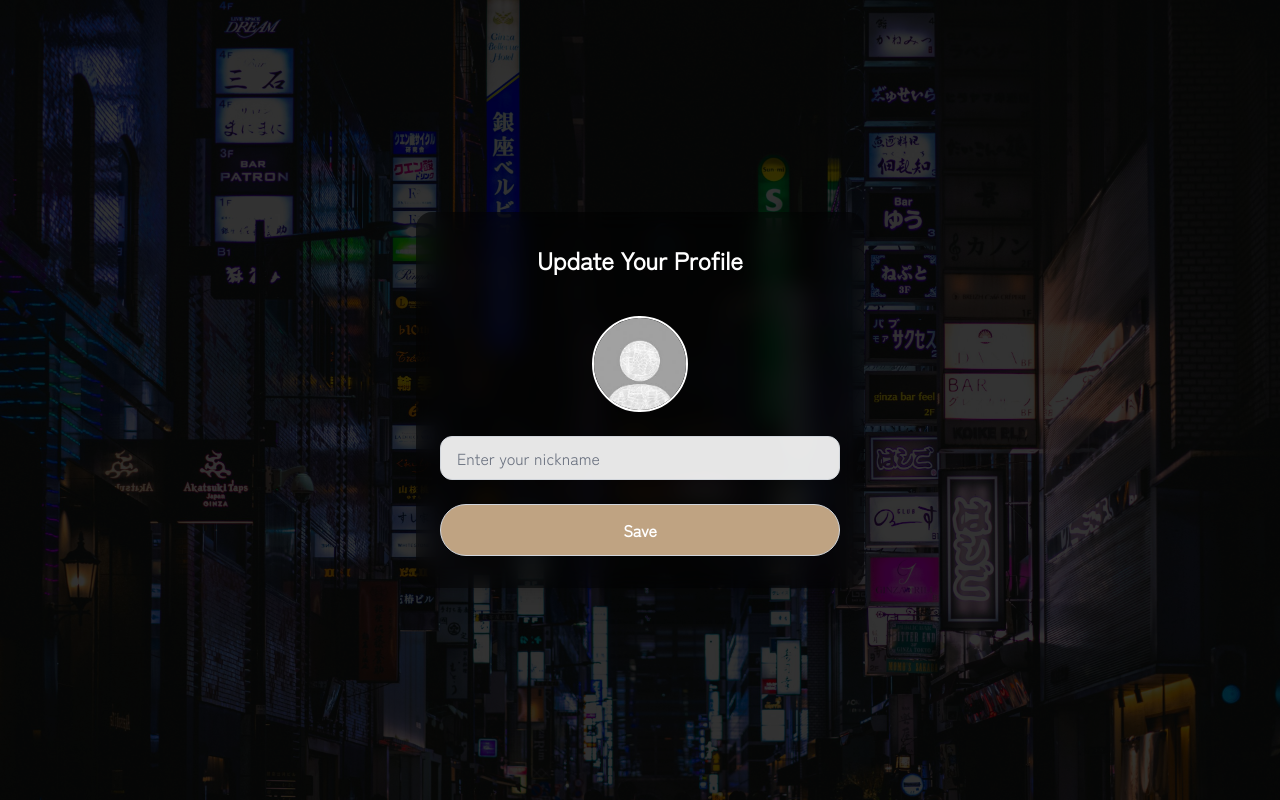
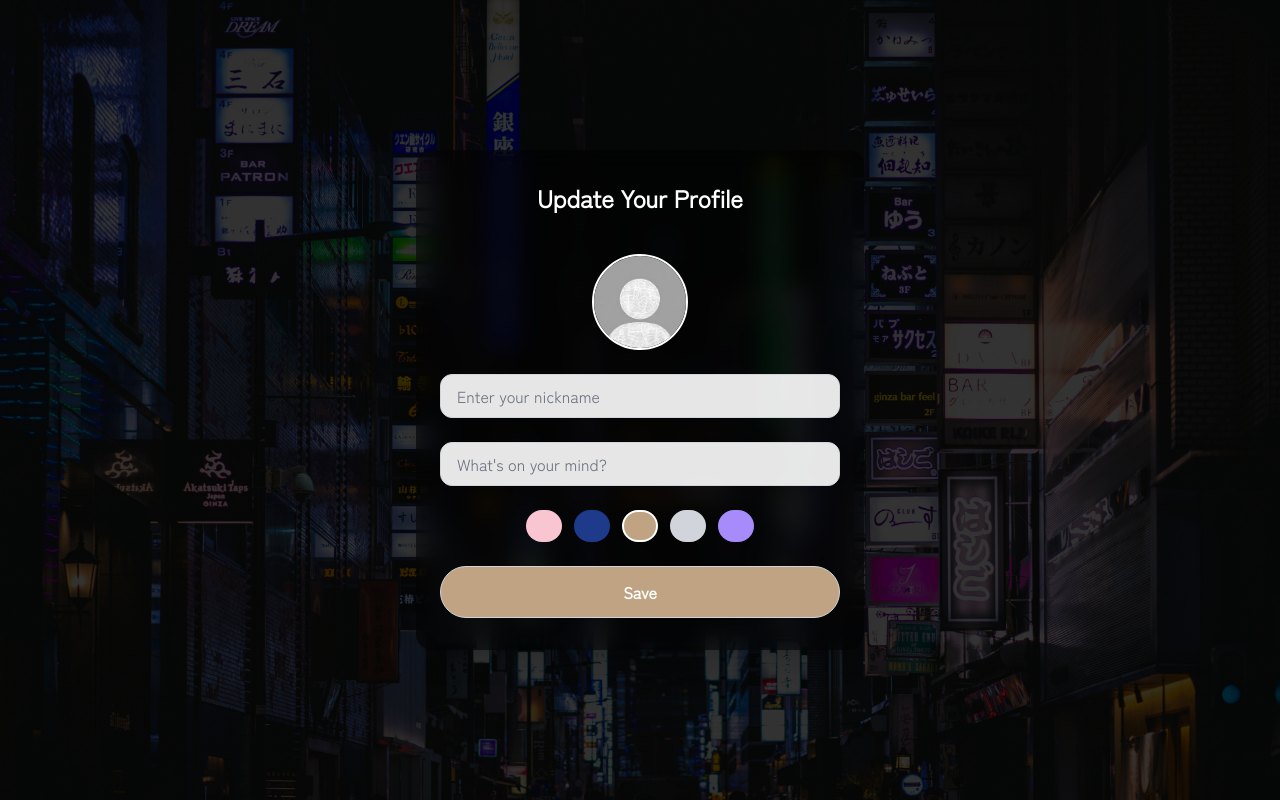
Before and after one commit to Yi-Hung-Lin/hpc2025-dashboard, a React (Vite) app: page /profile in a window 1280 px wide. Built offline with nearby package versions, Linux system fonts and the light colour scheme; no server answers; the database is empty; sample sign-in values are in the browser's storage.

Commit message:
profile_page V2，支援換主題色跟新增個人狀態

```diff
--- a/src/pages/ChatroomPage.tsx
+++ b/src/pages/ChatroomPage.tsx
@@ -2,7 +2,7 @@ import React, { useState, useRef, useEffect } from 'react'
 import { useDynamicBackground } from '../hooks/useDynamicBackground'
 import { auth } from '../config'
 import { signOut } from 'firebase/auth'
-import { getDatabase, ref, push, onChildAdded } from 'firebase/database'
+import { getDatabase, ref, push, onChildAdded, set, onValue } from 'firebase/database'
 import { useNavigate } from 'react-router-dom'
 
 type Message = {
@@ -17,10 +17,11 @@ const ChatroomPage = () => {
   const [input, setInput] = useState('')
   const navigate = useNavigate()
   const messagesEndRef = useRef<HTMLDivElement>(null)
+  const [themeColor, setThemeColor] = useState('#bfa382') // 預設你的 Forest Brown
   const goToProfile = () => {
     navigate('/profile')
   }
-
+  const user = auth.currentUser
   const db = getDatabase()
 
   // 監聽 Firebase 上的訊息
@@ -35,6 +36,17 @@ const ChatroomPage = () => {
           sender: data.sender
         }])
       }
+    })
+    if(!user){
+        navigate('/login')
+        return
+    }
+    const profileRef = ref(db, `users/${user.uid}`)
+    onValue(profileRef, (snapshot) => {
+        const data = snapshot.val()
+        if (data && data.themeColor) {
+        setThemeColor(data.themeColor)
+        }
     })
   }, [])
 
@@ -74,16 +86,18 @@ const ChatroomPage = () => {
 
       {/* Header */}
       <div className="z-10 flex justify-between items-center p-4 bg-black/50 backdrop-blur-md border-b border-white/10">
-        <h1 className="text-xl font-bold">夜のチャット</h1>
+        <h1 className="text-xl font-bold" text-white>夜のチャット</h1>
         <button
             onClick={goToProfile}
             className="text-[#bfa382] hover:text-white font-semibold transition"
+            style={{ backgroundColor: themeColor }}
             >
             Profile
         </button>
         <button
           onClick={handleLogout}
           className="text-[#bfa382] hover:text-white font-semibold transition"
+          style={{ backgroundColor: themeColor }}
         >
           Logout
         </button>
@@ -99,7 +113,10 @@ const ChatroomPage = () => {
                 key={msg.id}
                 className={`flex ${isMe ? 'justify-end' : 'justify-start'}`}
             >
-                <div className={`${isMe ? 'bg-[#bfa382] text-white' : 'bg-white/90 text-black'} p-3 rounded-2xl max-w-xs break-words`}>
+                <div
+                    className={`${isMe ? ' text-white' : 'text-black'} p-3 rounded-2xl max-w-xs break-words`}
+                    style={{ backgroundColor: isMe ? themeColor : '#d1d5db' }}
+                >
                 {msg.text}
                 </div>
             </div>
@@ -120,6 +137,7 @@ const ChatroomPage = () => {
         <button
           type="submit"
           className="bg-[#bfa382] text-white font-bold px-6 py-2 rounded-full hover:scale-105 hover:brightness-110 transition"
+          style={{ backgroundColor: themeColor }}
         >
           Send
         </button>
--- a/src/pages/ProfilePage.tsx
+++ b/src/pages/ProfilePage.tsx
@@ -3,11 +3,20 @@ import { getDatabase, ref as dbRef, set, onValue } from 'firebase/database'
 import { auth } from '../config'
 import { useNavigate } from 'react-router-dom'
 import { useDynamicBackground } from '../hooks/useDynamicBackground'
+const themeOptions = [
+    { name: 'Sakura Pink', color: '#f9c5d1' },
+    { name: 'Night Blue', color: '#1e3a8a' },
+    { name: 'Forest Brown', color: '#bfa382' },
+    { name: 'Cloud Gray', color: '#d1d5db' },
+    { name: 'Lavender Purple', color: '#a78bfa' }
+]
 
 const ProfilePage = () => {
     const [nickname, setNickname] = useState('')
     const [avatarFile, setAvatarFile] = useState<File | null>(null)
     const [avatarPreview, setAvatarPreview] = useState<string>('')
+    const [themeColor, setThemeColor] = useState(themeOptions[2].color) // 預設 Forest Brown
+    const [statusMessage, setStatusMessage] = useState('')
     const [loading, setLoading] = useState(true)
     const navigate = useNavigate()
     const CLOUD_NAME = 'dhtqetylj'
@@ -15,6 +24,7 @@ const ProfilePage = () => {
     const user = auth.currentUser
     const fileInputRef = useRef<HTMLInputElement>(null)
     const { backgroundElement } = useDynamicBackground()
+
 
     useEffect(() => {
         if (!user) {
@@ -29,7 +39,9 @@ const ProfilePage = () => {
           const data = snapshot.val()
           if (data) {
             setNickname(data.nickname || '')
+            setStatusMessage(data.statusMessage || '')
             setAvatarPreview(data.avatarUrl || '')
+            setThemeColor(data.themeColor || themeOptions[2].color)
           }
           setLoading(false)
         })
@@ -62,8 +74,10 @@ const ProfilePage = () => {
         }
 
         await set(profileRef, {
-          nickname: nickname,
-          avatarUrl: avatarUrl
+            nickname,
+            statusMessage,
+            themeColor,
+            avatarUrl
         })
 
         navigate('/chat')
@@ -113,10 +127,35 @@ const ProfilePage = () => {
               className="rounded-xl px-4 py-2 text-black w-full bg-white/90 placeholder-gray-500"
             />
 
+            {/* 狀態訊息 */}
+            <input
+            type="text"
+            value={statusMessage}
+            onChange={(e) => setStatusMessage(e.target.value)}
+            placeholder="What's on your mind?"
+            className="rounded-xl px-4 py-2 text-black w-full bg-white/90 placeholder-gray-500"
+            />
+
+            {/* 主題色選擇 */}
+            <div className="flex space-x-3 justify-center">
+            {themeOptions.map((theme) => (
+                <button
+                key={theme.color}
+                type="button"
+                onClick={() => setThemeColor(theme.color)}
+                style={{ backgroundColor: theme.color }}
+                className={`w-8 h-8 rounded-full border-2 ${
+                    themeColor === theme.color ? 'border-white' : 'border-transparent'
+                } transition-all`}
+                />
+            ))}
+            </div>
+
             {/* 儲存按鈕 */}
             <button
               onClick={handleSave}
               className="w-full bg-[#bfa382] text-white font-bold px-6 py-3 rounded-full hover:scale-105 hover:brightness-110 transition"
+              style={{ backgroundColor: themeColor }}
             >
               Save
             </button>
```
Also changed, not shown: 5 other files (tests, documents, lock files or other folders).
